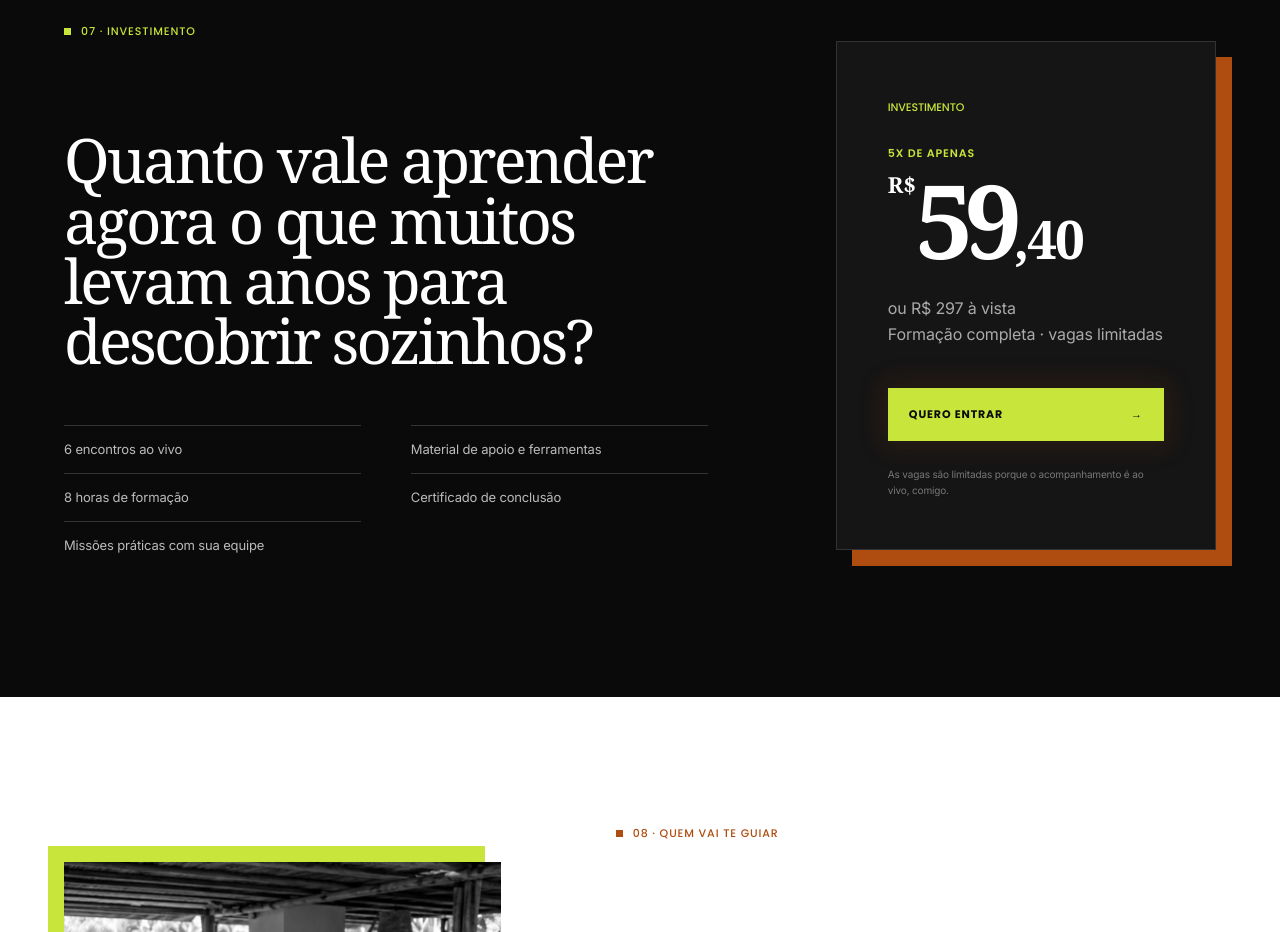
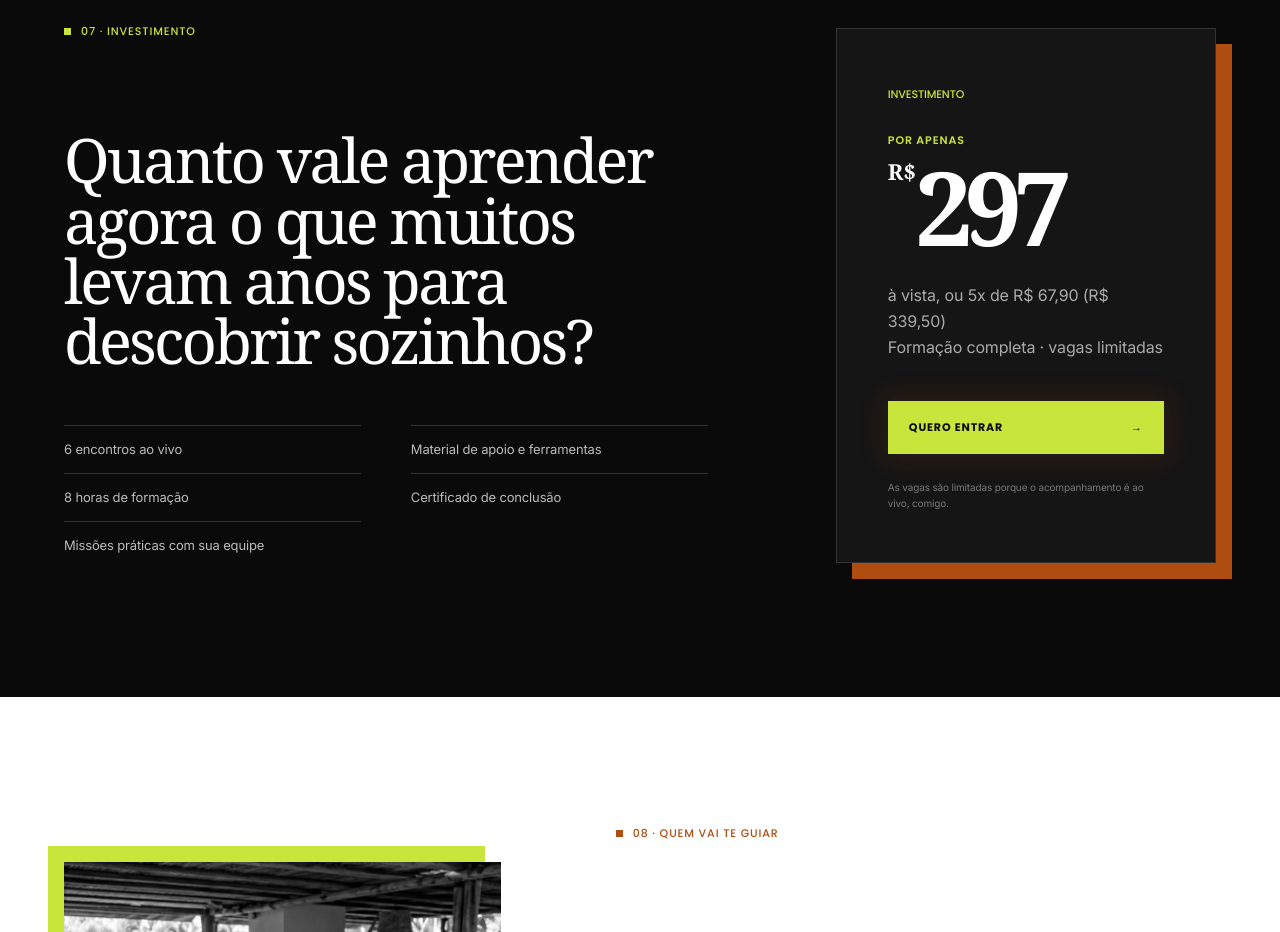
Before and after one commit to 3ielzinh/Carol-Fonseca, a website: page index.html in a window 1280 px wide. Shown: the part 10420-11352 px from the top of the page. Drawn offline with Linux system fonts and the light colour scheme.

Commit message:
Corrige a copy de preço para refletir o parcelamento com juros real
O site anunciava 5x de R$59,40 (sem juros), mas a conta Mercado Pago da
cliente ainda não tem parcelamento sem juros configurado. Até isso ser
resolvido, o preço à vista de R$297 vira o destaque, com o valor real
da parcela (5x de R$67,90).

Co-Authored-By: Claude Sonnet 5 <noreply@anthropic.com>

```diff
--- a/index.html
+++ b/index.html
@@ -254,9 +254,9 @@
       </div>
       <aside class="price-card reveal">
         <span>Investimento</span>
-        <p class="price-prefix">5x de apenas</p>
-        <div class="price"><sup>R$</sup>59<small>,40</small></div>
-        <p>ou R$ 297 à vista<br>Formação completa · vagas limitadas</p>
+        <p class="price-prefix">Por apenas</p>
+        <div class="price"><sup>R$</sup>297</div>
+        <p>à vista, ou 5x de R$ 67,90 (R$ 339,50)<br>Formação completa · vagas limitadas</p>
         <a class="button button-primary purchase-cta" href="#precheckout">Quero entrar <span>→</span></a>
         <small>As vagas são limitadas porque o acompanhamento é ao vivo, comigo.</small>
       </aside>
@@ -345,7 +345,7 @@
         <ul>
           <li>6 encontros ao vivo</li>
           <li>8 horas de formação prática</li>
-          <li>5x de R$ 59,40 ou R$ 297 à vista</li>
+          <li>R$ 297 à vista ou 5x de R$ 67,90</li>
         </ul>
       </aside>
       <div class="precheckout-panel">
```
